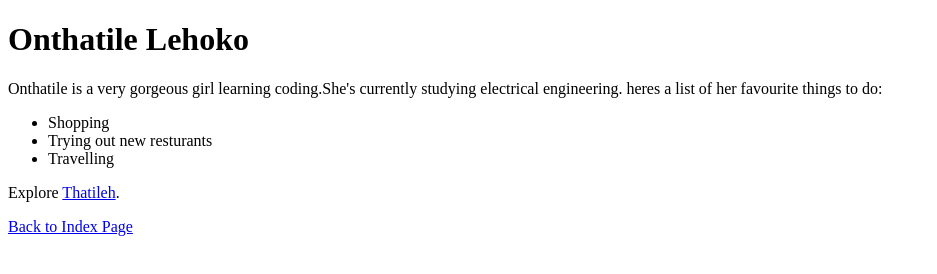
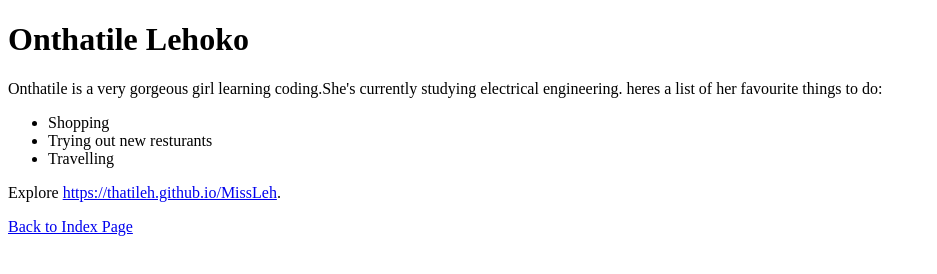
Before and after one commit to ThatiLeh/MissLeh, a plain HTML site: page second.html in a window 1280 px wide. Shown: the whole page, without its empty margins (0-937 px from the left). Drawn offline with Linux system fonts and the light colour scheme.

Commit message:
Update second.html

```diff
--- a/second.html
+++ b/second.html
@@ -17,7 +17,7 @@
         <li>Travelling</li>
     </ul>
 
-    <p>Explore <a href="https://thatileh.github.io/MissLeh/" target="_blank">Thatileh</a>.</p>
+    <p>Explore <a href="https://thatileh.github.io/MissLeh/" target="_blank">https://thatileh.github.io/MissLeh</a>.</p>
 
     <p><a href="index.html">Back to Index Page</a></p>
 
```
